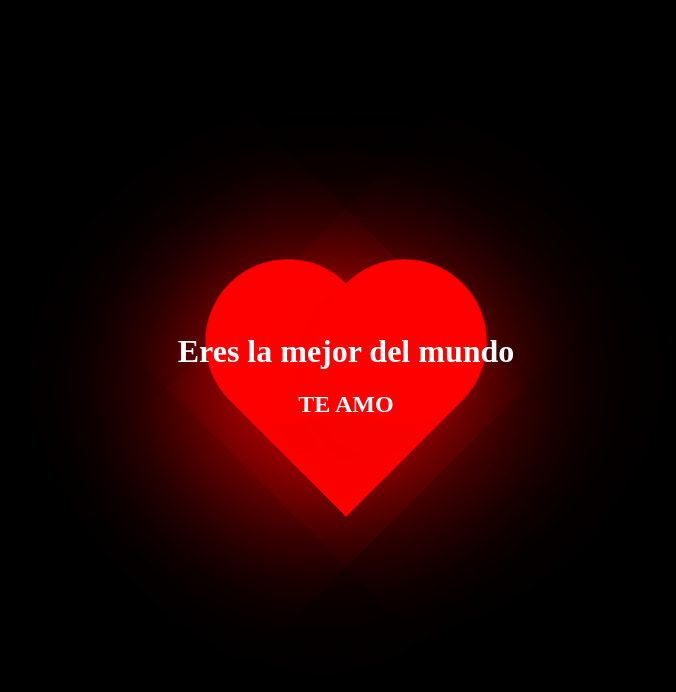
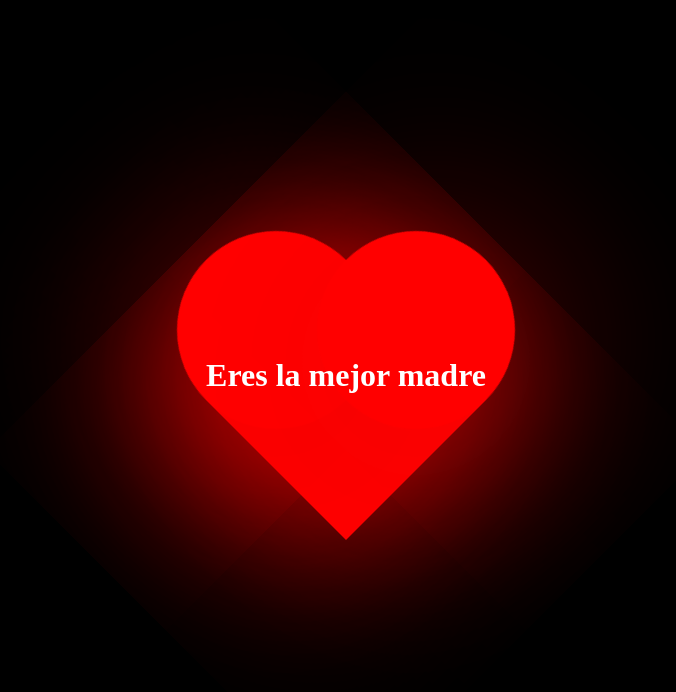
Before and after one commit to xamoxe/heart, a plain HTML site: page index.html in a window 1280 px wide. Shown: the whole page, without its empty margins (294-970 px from the left). Drawn offline with Linux system fonts and the light colour scheme.

Commit message:
Update index.html

```diff
--- a/index.html
+++ b/index.html
@@ -17,12 +17,12 @@
     }
 
     .hearth {
-        height: 150px;
-        width: 150px;
+        height: 180px;
+        width: 180px;
         background-color: red;
         position: relative;
         transform: rotate(45deg);
-        box-shadow: -20px 20px 150px #f20404;
+        box-shadow: -20px 20px 180px #f20404;
         animation: palpitar 0.5s linear infinite alternate;
     }
     .contenido {
@@ -46,29 +46,29 @@
     .hearth::before {
         content: "";
         position: absolute;
-        height: 150px;
-        width: 150px;
+        height: 180px;
+        width: 180px;
         background-color: red;
         right: 50%;
         border-radius: 50%;
-        box-shadow: 20px 20px 150px #f20404;
+        box-shadow: 20px 20px 180px #f20404;
 
     }
 
     .hearth::after {
         content: "";
         position: absolute;
-        height: 150px;
-        width: 150px;
+        height: 180px;
+        width: 180px;
         background-color: red;
         top: -50%;
         border-radius: 50%;
-        box-shadow: 20px 20px 150px #f20404;
+        box-shadow: 20px 20px 180px #f20404;
 
     }
 </style>
 <body>
     <div class="hearth"></div>
-    <div class="contenido"><h1> Eres la mejor del mundo </h1><h2>TE AMO </h2></div>
+    <div class="contenido"><h1> Eres la mejor madre </h1></div>
 </body>
 </html>
```
